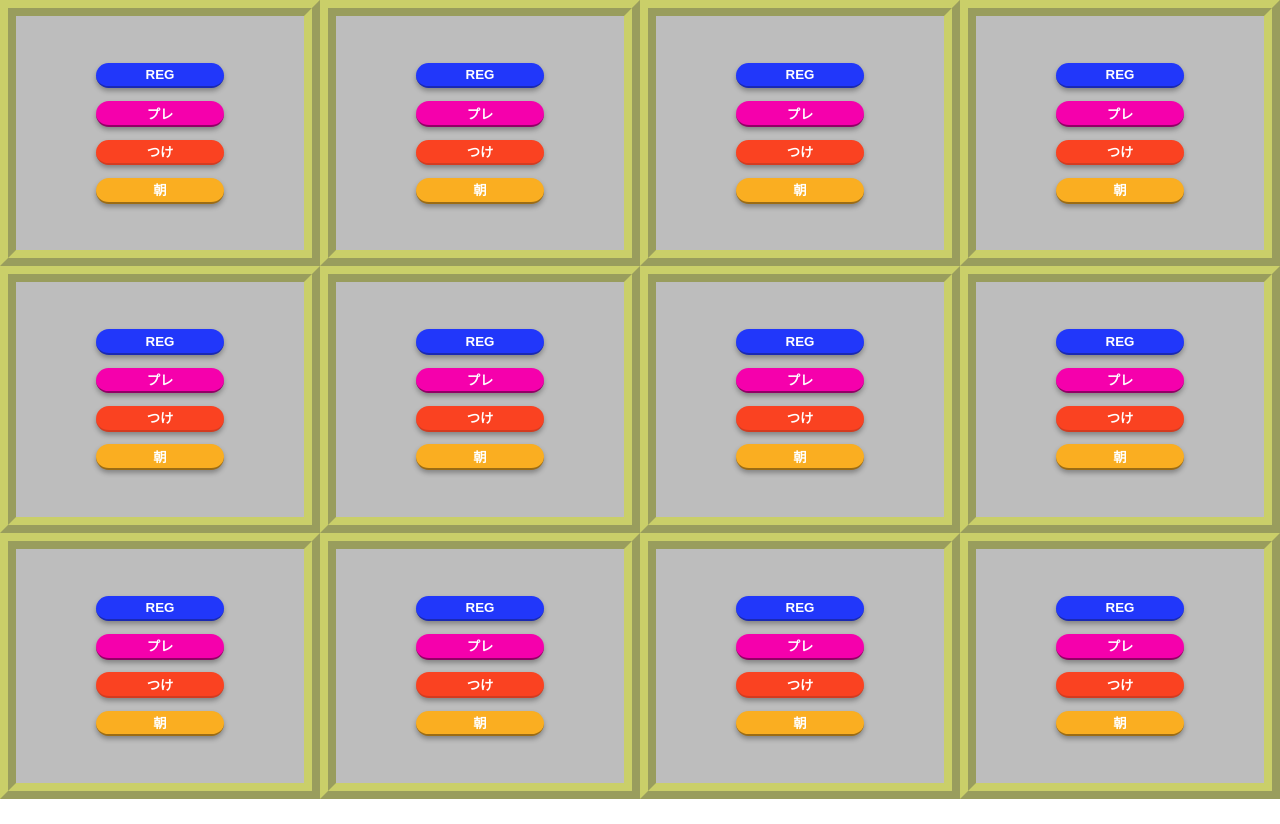
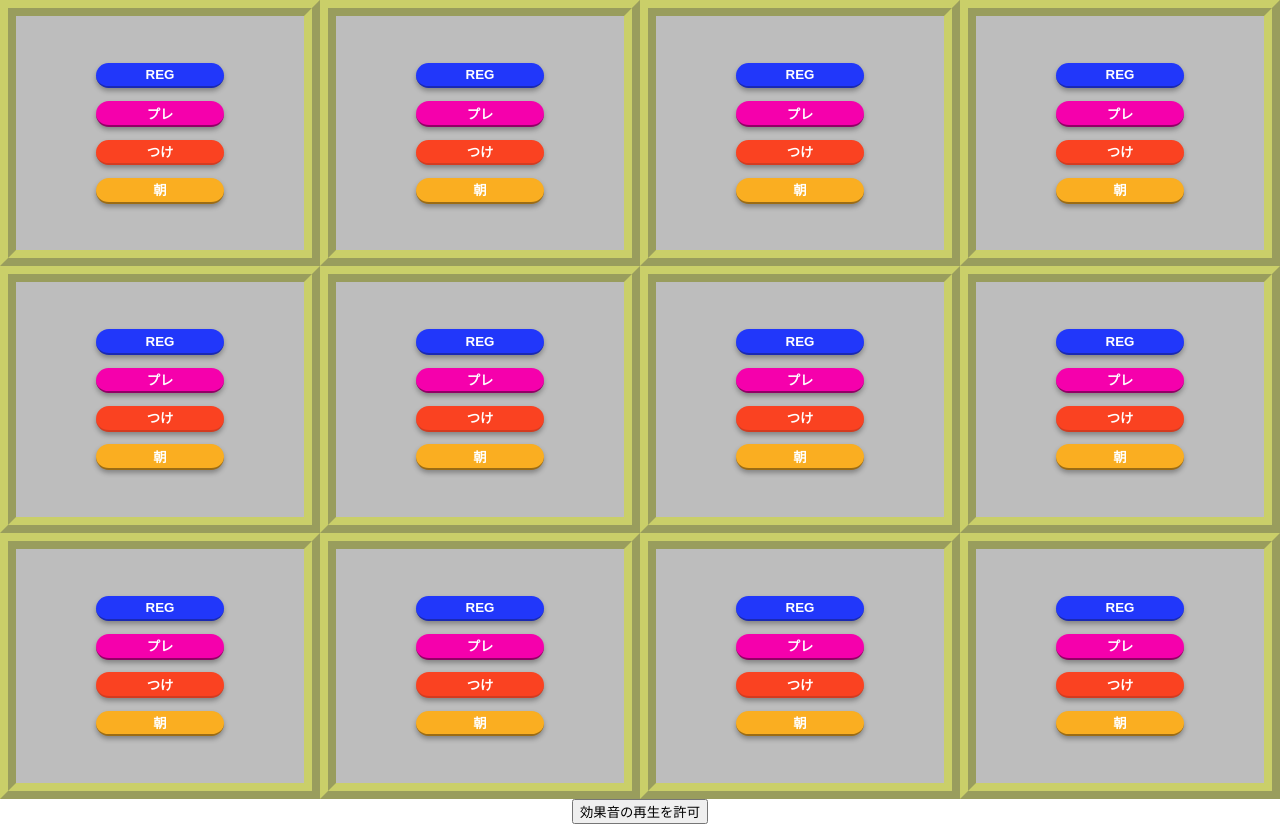
Before and after one commit to M-Y-code/men-timer, a Next.js app: page / in a window 1280 px wide. Before the commit the page ends 800 px from the top, so only its background shows below. Built offline with nearby package versions, Linux system fonts and the light colour scheme.

Commit message:
safariで音が鳴らない対策にpreloadボタン追加

```diff
--- a/components/AsaButton.jsx
+++ b/components/AsaButton.jsx
@@ -1,5 +1,4 @@
 import styles from "./AsaButton.module.scss";
-import sound from "../public/sounds/start2.mp3";
 
 const AsaButton = (props) => {
   return (
--- /dev/null
+++ b/components/Preload.jsx
@@ -0,0 +1,17 @@
+import Count60 from "./Count60";
+import End from "./End";
+
+const PreLoad = (props) => {
+  return (
+    <button
+      onClick={() => {
+        Count60(0, 0);
+        End(0, 0);
+      }}
+    >
+      効果音の再生を許可
+    </button>
+  );
+};
+
+export default PreLoad;
--- a/pages/index.js
+++ b/pages/index.js
@@ -1,3 +1,4 @@
+import PreLoad from "../components/Preload";
 import ShowBtn from "../components/ShowBtn";
 import styles from "../styles/Index.module.scss";
 
@@ -41,6 +42,7 @@ export default function Home() {
         <div className={styles.ShowBtn}>
           <ShowBtn />
         </div>
+        <PreLoad />
       </div>
     </>
   );
```
